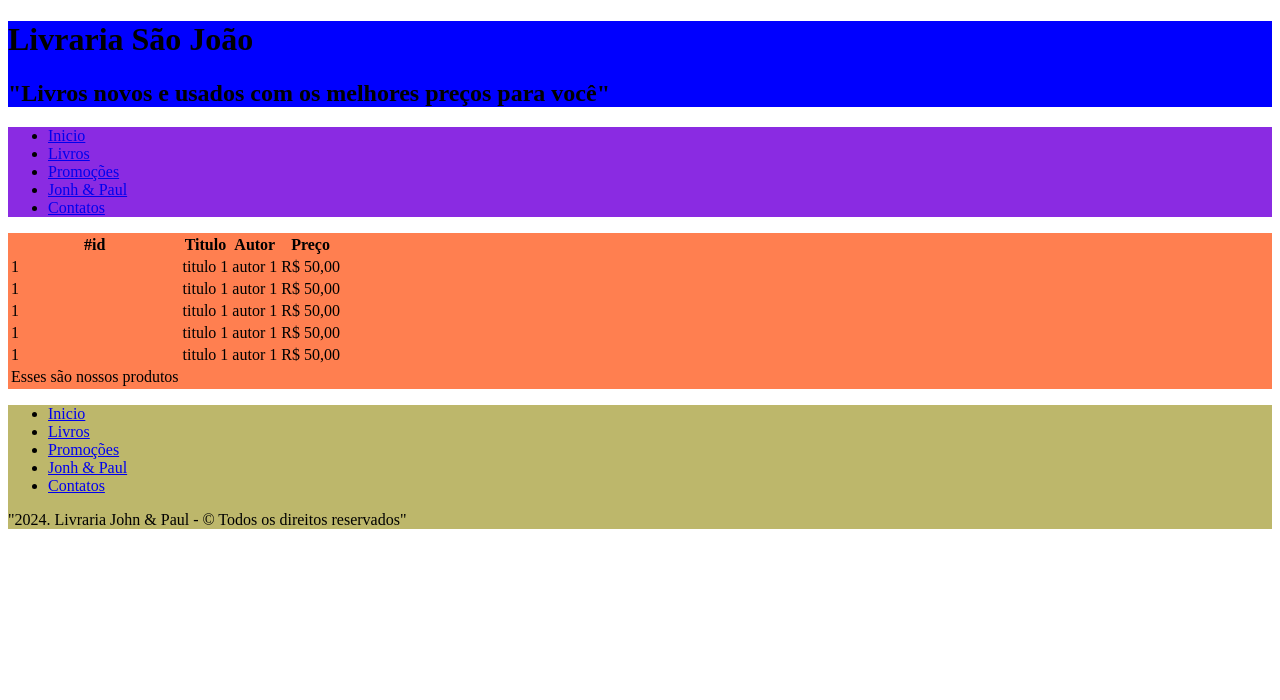
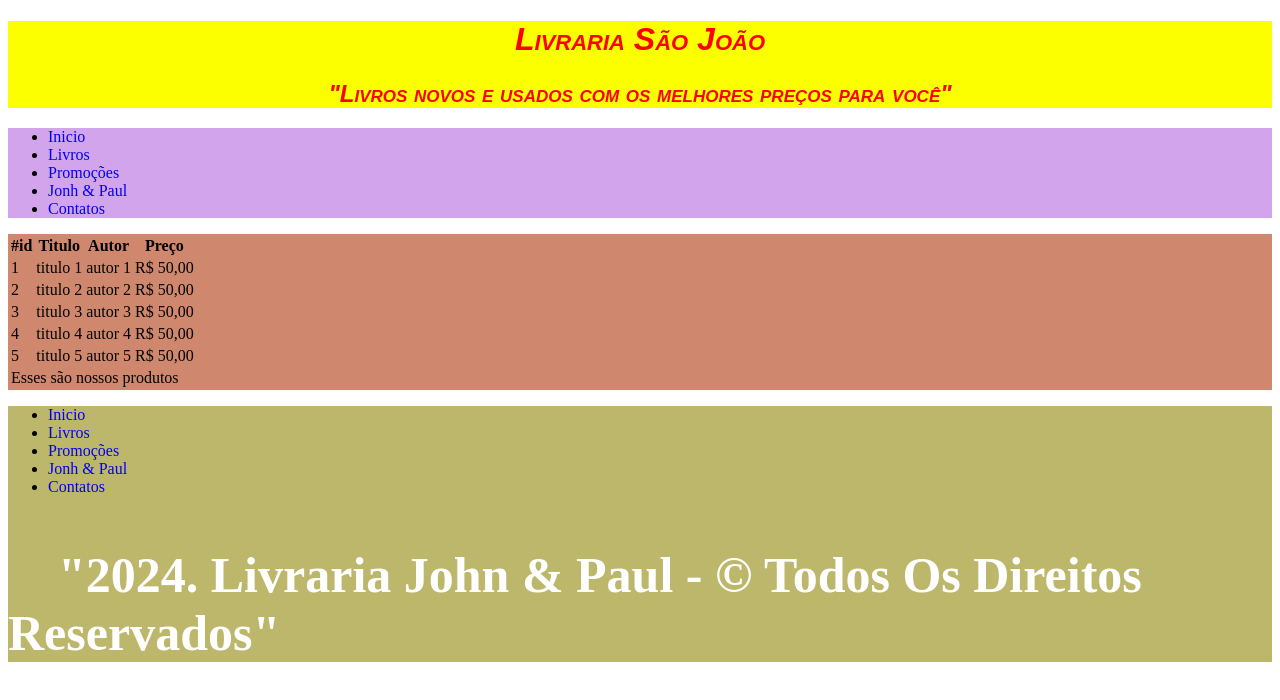
Before and after one commit to marianarosalita/projetolivraria, a plain HTML site: page pages/produtos.html in a window 1280 px wide. Drawn offline with Linux system fonts and the light colour scheme; files that its build step writes are made by us from their sources.

Commit message:
alteração

```diff
--- a/css/estilo.css
+++ b/css/estilo.css
@@ -1,16 +1,48 @@
 #topo {
-    background-color: blue;
+    background-color: rgb(251, 255, 0);
+    font-family: Arial, Helvetica, sans-serif;
+    font-style: italic;
+    font-variant: small-caps;
+    color:red;
+    text-align: center;
 }
 #menu {
-    background-color: blueviolet;
+    background-color: rgba(191, 128, 228, 0.712);
 }
 .destaques, .produtos, .sobre, .contato {
-    background-color: coral;
+    background-color: rgb(207, 135, 109);
 }
 #rodape {
     background-color: darkkhaki;
+}
+#rodape p {
+    font-weight: 900;
+    font-size: 50px;
+    color:white;
+    text-indent: 50px;
+    text-transform: capitalize;
+}
+
+a {
+    text-decoration: none;
+}
+a:visited {
+    color: antiquewhite;
+}
+
+a:hover {
+    background-color: black;
+    color: yellow;
+    font-size: 30px;
+    margin: 5px;
+    border: solid 2px white;
+}
+#topo:hover {
+    display: none;
 }
 
 
 
 /***************NAV**************************************/
+/* font-family - Altera familia de fontes
+font-style - Deixa a fonte italica
--- a/pages/contato.html
+++ b/pages/contato.html
@@ -5,7 +5,7 @@
     <meta http-equiv="X-UA-Compatible" content="IE=edge">
     <meta name="viewport" content="width=device-width, initial-scale=1.0">
     <title>Livraria São João </title>
-    <link rel="stylesheet" href="css/estilo.css">
+    <link rel="stylesheet" href= "../css/estilo.css">
 </head>
 <body>
     <header id="topo">
@@ -51,11 +51,13 @@
                     <label for="mens">Deixe seu Recado</label>
                     <br>
                     <textarea name="mens" id="mens" cols="30" rows="10"></textarea>
+                </div>
+                <div>
                     <button type="submit">Enviar</button>
+                    <button type="reset">Apagar</button>
                 </div>
             </fieldset>
         </form>
-
     </main>
     <footer id="rodape">
         <ul>
--- a/pages/produtos.html
+++ b/pages/produtos.html
@@ -5,7 +5,7 @@
     <meta http-equiv="X-UA-Compatible" content="IE=edge">
     <meta name="viewport" content="width=device-width, initial-scale=1.0">
     <title>Livraria São João </title>
-    <link rel="stylesheet" href="css/estilo.css">
+    <link rel="stylesheet" href="../css/estilo.css">
 </head>
 <body>
     <header id="topo">
@@ -32,7 +32,7 @@
                     <th>Preço</th>
                 </tr>
             </thead>
-            <tbody>
+            <body>
                 <tr>
                     <td>1</td>
                     <td>titulo 1</td>
@@ -40,33 +40,33 @@
                     <td>R$ 50,00</td>
                 </tr>
                 <tr>
-                    <td>1</td>
-                    <td>titulo 1</td>
-                    <td>autor 1</td>
+                    <td>2</td>
+                    <td>titulo 2</td>
+                    <td>autor 2</td>
                     <td>R$ 50,00</td>
                 </tr>
                 <tr>
-                    <td>1</td>
-                    <td>titulo 1</td>
-                    <td>autor 1</td>
+                    <td>3</td>
+                    <td>titulo 3</td>
+                    <td>autor 3</td>
                     <td>R$ 50,00</td>
                 </tr>
                 <tr>
-                    <td>1</td>
-                    <td>titulo 1</td>
-                    <td>autor 1</td>
+                    <td>4</td>
+                    <td>titulo 4</td>
+                    <td>autor 4</td>
                     <td>R$ 50,00</td>
                 </tr>
                 <tr>
-                    <td>1</td>
-                    <td>titulo 1</td>
-                    <td>autor 1</td>
+                    <td>5</td>
+                    <td>titulo 5</td>
+                    <td>autor 5</td>
                     <td>R$ 50,00</td>
                 </tr>
-            </tbody>
+            </body>
             <tfoot>
                 <tr>
-                    <td colpan="4">Esses são nossos produtos</td>
+                    <td colspan="4">Esses são nossos produtos</td>
                 </tr>
             </tfoot>
         </table>
```
Also changed, not shown: index.html (+0 -3 lines), pages/sobre.html (+2 -2 lines).
